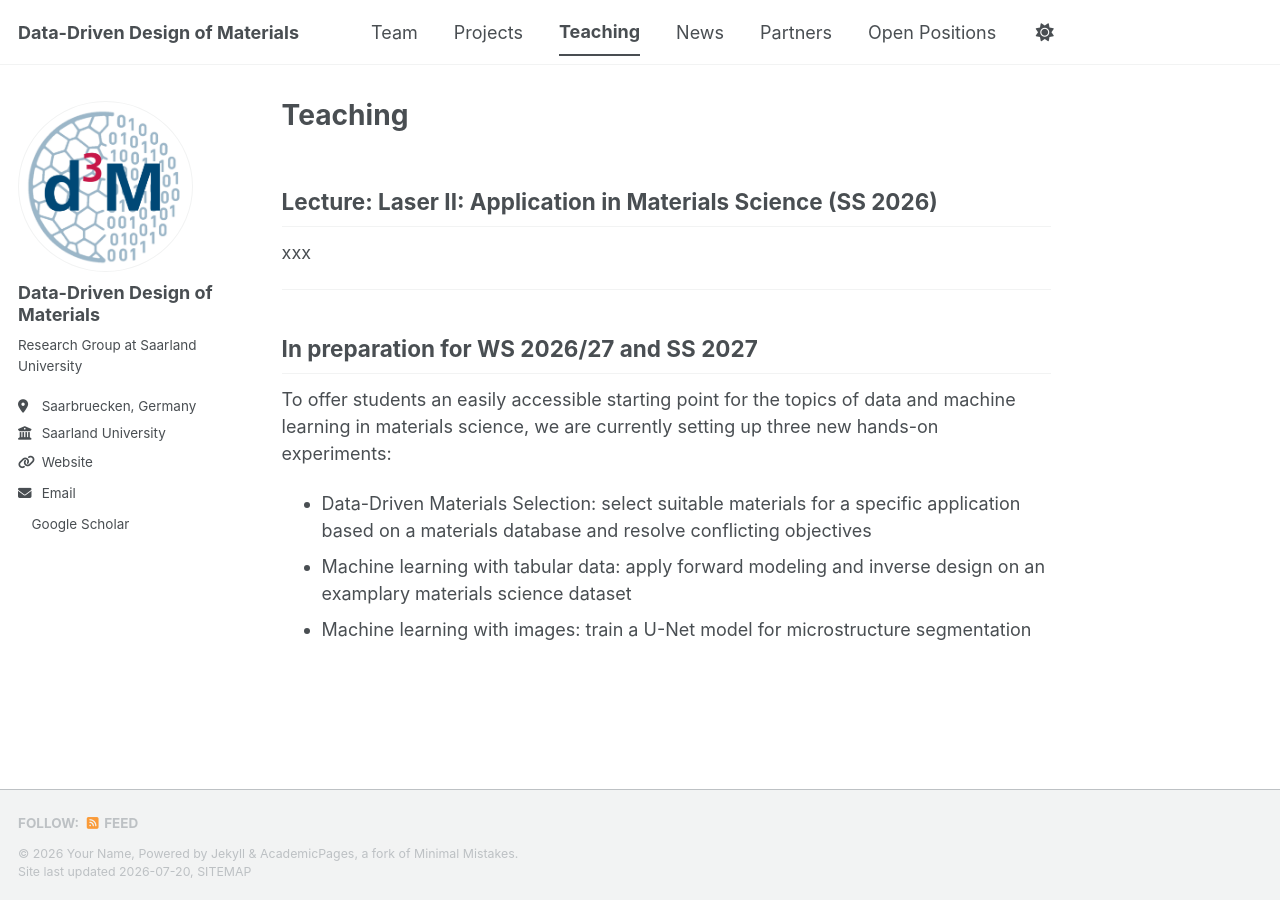
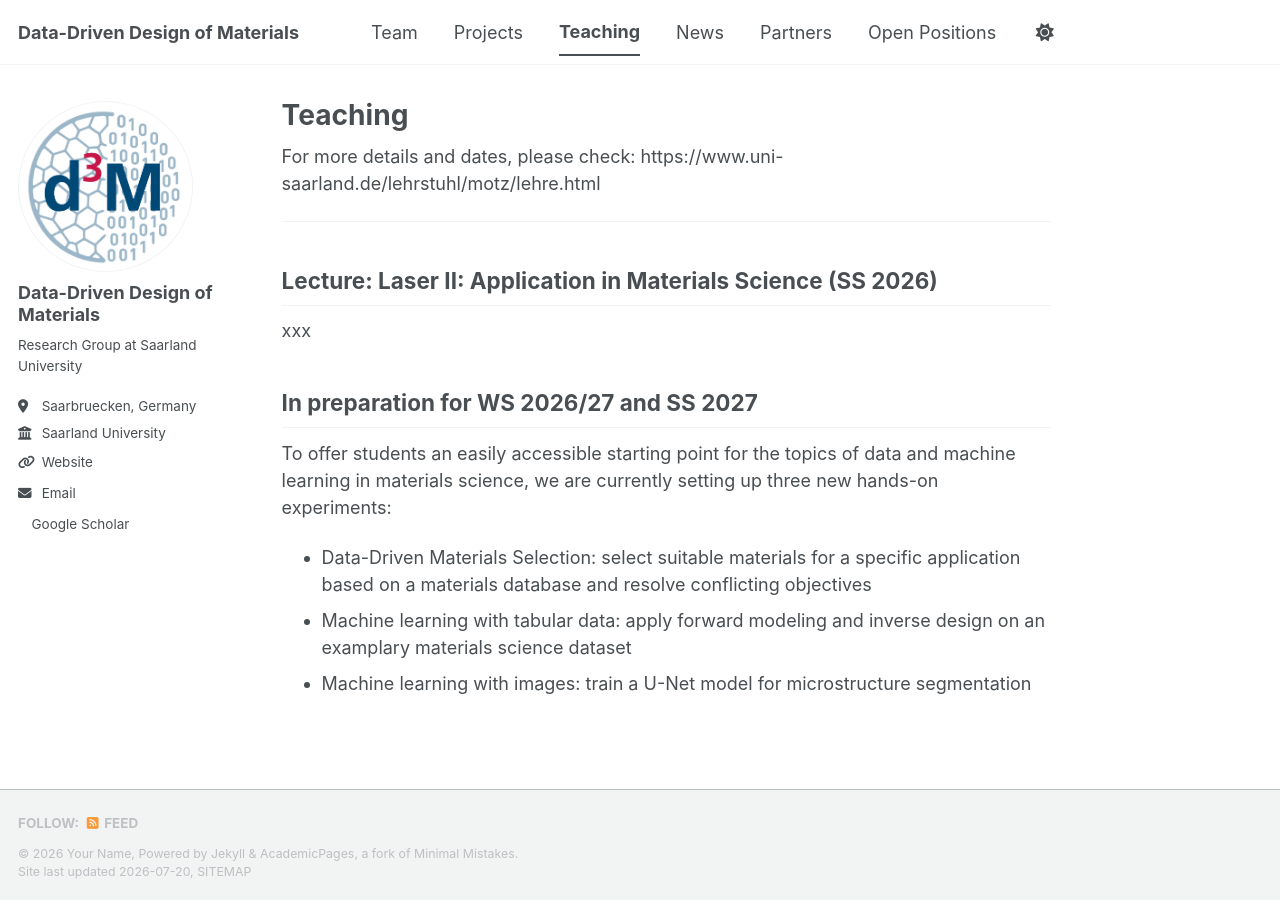
Before and after one commit to martinmueller1104/d3m.github.io, a Jekyll site: the page built from _pages/teaching.md, in a window 1280 px wide. Built offline with Jekyll 4.4.1, drawn with Linux system fonts in a browser that asks for light colours; a style sheet for code colours, icons or effects is not loaded.

Commit message:
Update teaching.md

```diff
--- a/_pages/teaching.md
+++ b/_pages/teaching.md
@@ -4,10 +4,13 @@ permalink: /teaching/
 layout: single
 ---
 
+For more details and dates, please check: https://www.uni-saarland.de/lehrstuhl/motz/lehre.html
+
+---
+
 ## Lecture: Laser II: Application in Materials Science (SS 2026)
 xxx
 
----
 
 ## In preparation for WS 2026/27 and SS 2027
 
```
